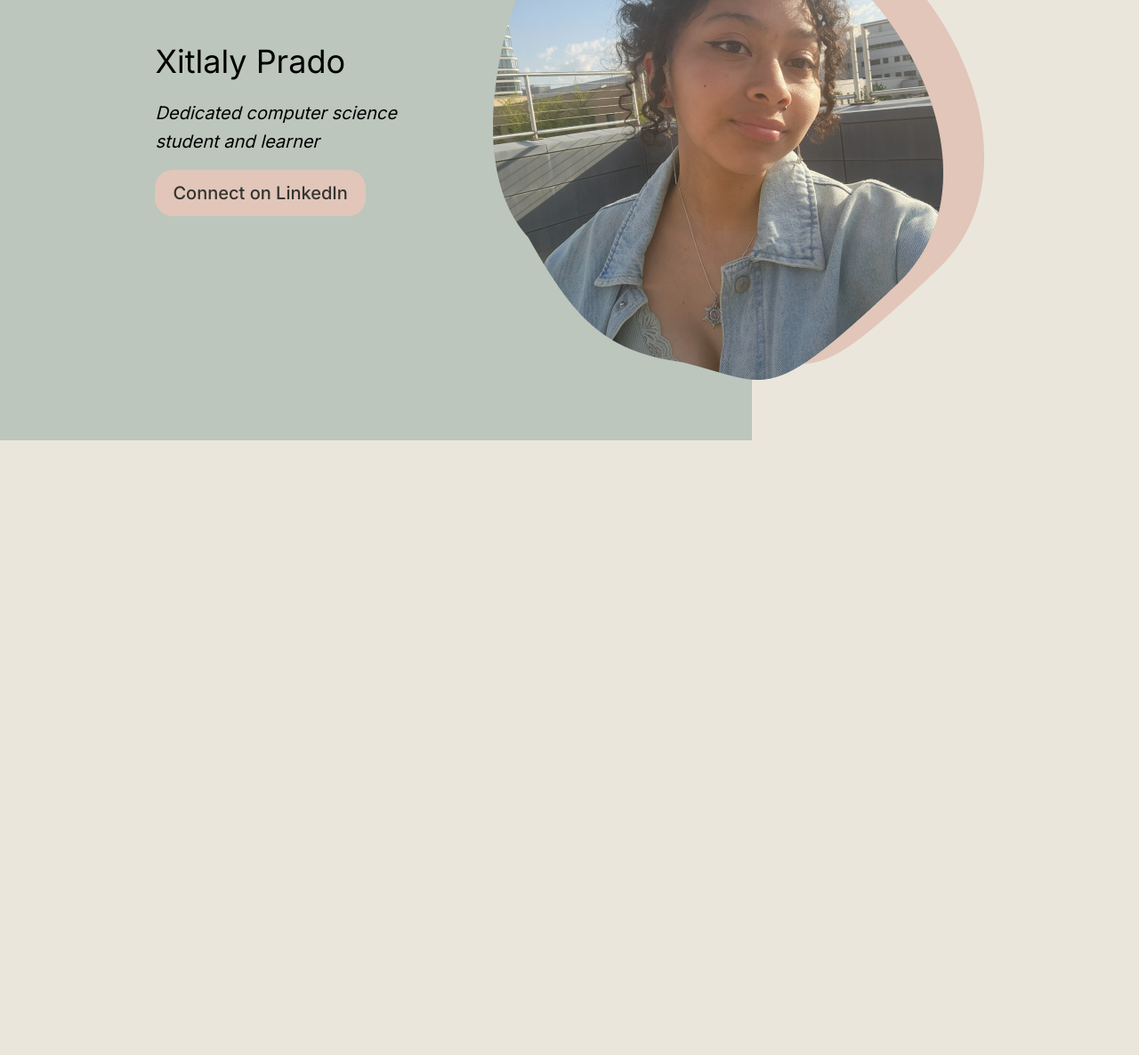
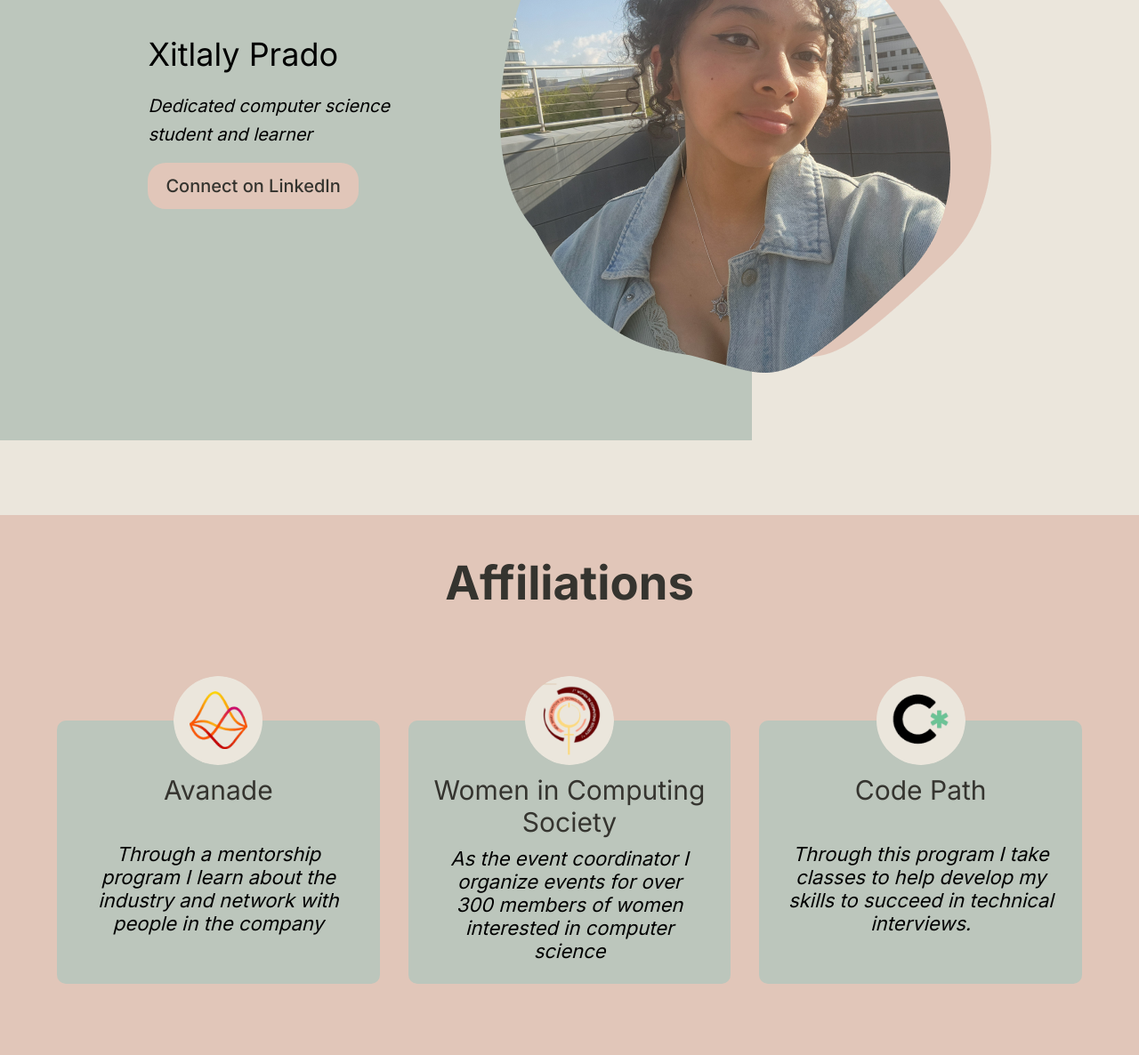
Before and after one commit to Xitlaly-P/portfolio, a website: page docs/index.html in a window 1280 px wide. Shown: the part 305-1491 px from the top of the page at 89% size. Before the commit the page ends 812 px from the top, so only its background shows below. Drawn offline with Linux system fonts and the light colour scheme.

Commit message:
create affiliation section closes #9

```diff
--- a/docs/index.html
+++ b/docs/index.html
@@ -13,7 +13,7 @@
         <header>
             <a href="#" class="logo">Xitlaly Prado</a>
             <nav class="menu">
-                <a href="#" class="menu-item">Affiliations</a>
+                <a href="#affiliations" class="menu-item">Affiliations</a>
                 <a href="#" class="menu-item">About</a>
                 <a href="#" class="menu-item">Projects</a>
                 <a href="#" class="menu-item">Other</a>
@@ -31,5 +31,36 @@
             <img class="hero-image" src="../images/heroimg.png" alt="Xitlaly Prado"">
         </section>
     </div>
+    <div class="pink-border">
+    <div class="affiliations" id="affiliations">
+        <div class="heading"><h2>Affiliations</h2></div>
+
+        <div class="affil">
+            <div class="card">
+                <div class="card-image">
+                    <img src="../images/avanade.png">
+                </div>
+                <h3>Avanade</h3>
+                <p>Through a mentorship program I learn about the industry and network with people in the company</p>
+            </div>
+
+            <div class="card">
+                <div class="card-image">
+                    <img src="../images/wics.png">
+                </div>
+                <h3>Women in Computing Society</h3>
+                <p>As the event coordinator I organize events for over 300 members of women interested in computer science</p>
+            </div>
+
+            <div class="card">
+                <div class="card-image">
+                    <img src="../images/cp.png">
+                </div>
+                <h3>Code Path</h3>
+                <p>Through this program I take classes to help develop my skills to succeed in technical interviews.</p>
+            </div>
+        </div>
+    </div>
+    </div>
 </body>
 </html>
--- a/docs/styles.css
+++ b/docs/styles.css
@@ -1,4 +1,5 @@
 @import url('https://fonts.googleapis.com/css2?family=Inter:wght@100..900&display=swap');
+@import url('https://fonts.googleapis.com/css2?family=Roboto:ital,wght@0,100;0,300;0,400;0,500;0,700;0,900;1,100;1,300;1,400;1,500;1,700;1,900&display=swap');
 :root {
     /* Colors */
     --color-primary: #EBE6DC;
@@ -7,13 +8,18 @@
     --color-font: #35342F;
 
     --font-main: 'Inter', sans-serif;
+    --font-sec: 'Roboto', sans-serif;
 }
 body{
     background-color: var(--color-primary);
     font: var(--color-font);
+    height:100%;
+    padding: 0px;
+    margin: 0px;
+    border: 0px;
 }
 h1{
-    font-family: 'Inter', sans-serif;
+    font-family: var(--font-sec);
 }
 html{
     padding: 0px;
@@ -124,3 +130,83 @@ a.button-link{
     font-weight: 500;
     font-size: 20px;
 }
+
+.affiliations{
+    margin-top: 10rem;
+    text-align: center;
+    display: flex;
+    flex-direction: column;
+    align-items: center;
+    margin-left: 5vw;
+    margin-right:5vw;
+}
+.heading{
+    width: 70%;
+    text-align: center;
+    align-self: center;
+    margin:auto;
+    font-family: var(--font-main);
+    font-weight: bold;
+    font-size:35px;
+    color: var(--color-font);
+}
+
+.affil {
+    display: flex;
+    justify-content: center;
+    gap: 2rem;
+    margin-top:5rem;
+    margin-bottom:5rem;
+}
+
+.card {
+    background-color: var(--color-secondary);
+    padding-left:1rem;
+    padding-right:1rem;
+    padding-bottom:1.5rem;
+    border-radius: 10px;
+    text-align: center;
+    width: 30%;
+    position: relative;
+    display: flex;
+    flex-direction: column;
+    align-items: center;
+}
+
+.card-image {
+    position: absolute;
+    top: -50px;
+    width: 100px;
+    height: 100px;
+}
+
+.card img {
+    border-radius: 50%;
+    width: 100%;
+    height: 100%;
+    object-fit: cover;
+}
+
+.card h3 {
+    font-family: var(--font-main);
+    margin-top: 60px;
+    font-size: 30px;
+    margin-bottom: 10px;
+    font-weight:normal;
+    color: var(--color-font)
+}
+
+.card p {
+    font-family: var(--font-main);
+    padding-left: 1rem;
+    padding-right:1rem;
+    font-size: 22px;
+    margin-top: auto;
+    margin-bottom: auto;
+    font-style: italic;
+    font-weight:normal;
+}
+
+.pink-border{
+    background-color: var(--color-accent);
+}
```
Also changed, not shown: tests/example.spec.js (+14 -0 lines), images/avanade.png (added), images/cp.png (added), images/wics.png (added).
